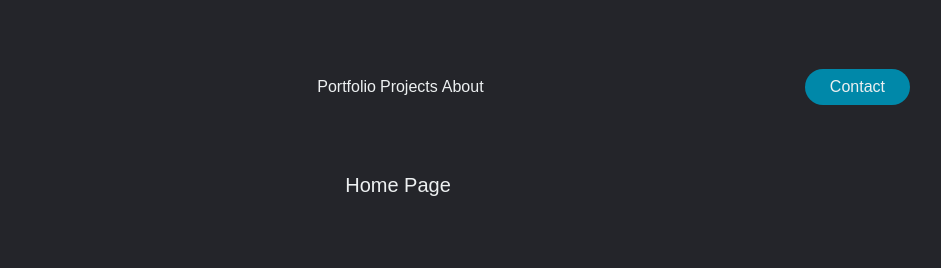
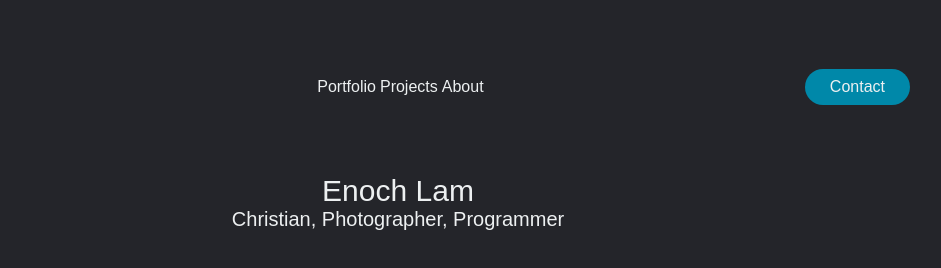
Before and after one commit to TotallyGroovy1/MyWebsite, a plain HTML site: page index.html in a window 1280 px wide. Shown: the full height of the page, 242-1183 px from the left. Drawn offline with Linux system fonts and the light colour scheme; a web font is replaced by a local one.

Commit message:
Updated HTML files

```diff
--- a/index.html
+++ b/index.html
@@ -13,7 +13,6 @@
             <a href="index.html"><button><img class="logo" src="Images/logo.png" alt="logo"></button></a>
             <nav>
                 <ul class="nav_links">
-
                     <li><a href="Portfolio.html">Portfolio</a></li>
                     <li><a href="Projects.html">Projects</a></li>
                     <li><a href="About.html">About</a></li>
@@ -21,7 +20,8 @@
             </nav>
             <a class="button" href="Contact.html"><button>Contact</button></a>
         </header>
-        <p>Home Page</p>
+        <h1>Enoch Lam</h1>
+        <p>Christian, Photographer, Programmer</p>
     </body>
 
 </html>
--- a/styles.css
+++ b/styles.css
@@ -62,7 +62,16 @@ button:hover {
     background-color: rgba(0,136,169,0.8);
 }
 
-h1, p {
+h1 {
+    font-family: "Montserrat", sans-serif;
+    font-weight: 500;
+    font-size: 30px;
+    color: #edf0f1;
+    text-decoration: none;
+    text-align: center;
+}
+
+p {
     font-family: "Montserrat", sans-serif;
     font-weight: 500;
     font-size: 20px;
```
Also changed, not shown: About.html (+1 -1 lines), Portfolio.html (+1 -1 lines), Projects.html (+1 -1 lines).
